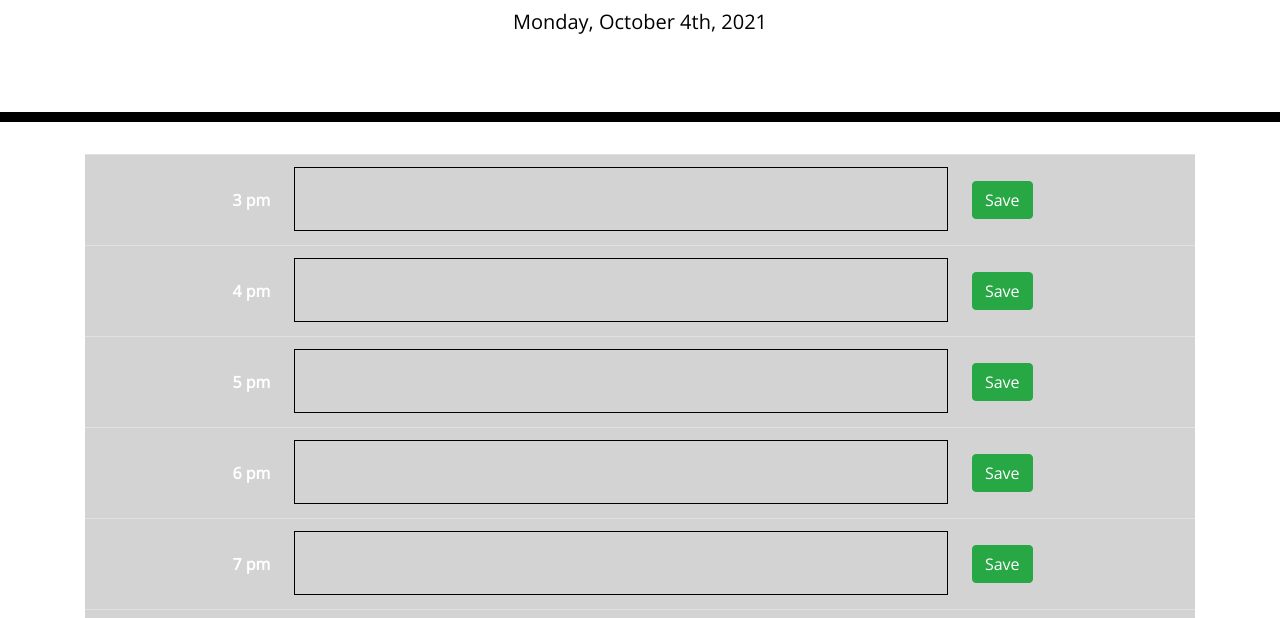
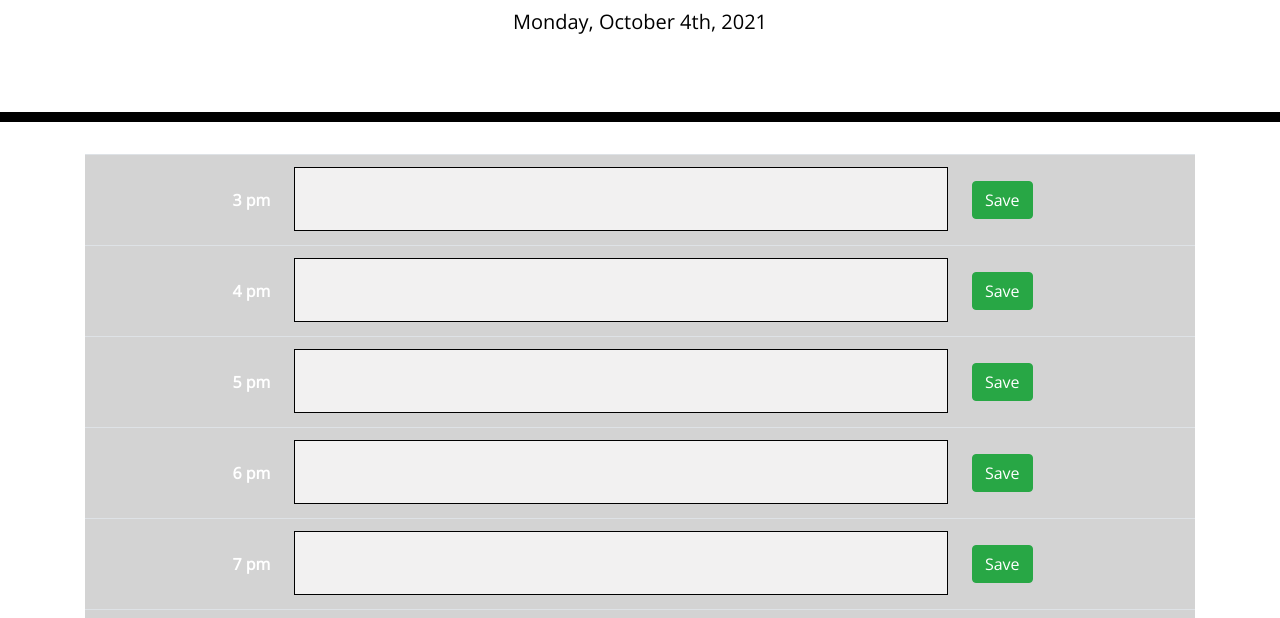
Before and after one commit to josephdaw/work-day-planner, a plain HTML site: page index.html in a window 1280 px wide. Shown: the part 182-800 px from the top of the page. Drawn offline with nearby package versions, Linux system fonts and the light colour scheme.

Commit message:
set textarea background to white

```diff
--- a/assets/css/style.css
+++ b/assets/css/style.css
@@ -26,6 +26,7 @@ textarea {
   height: 4rem;
   line-height: 1.5em;
   border: 1px solid black;
+  background: #f2f1f1;
 }
 
 /* class selectors */
```
